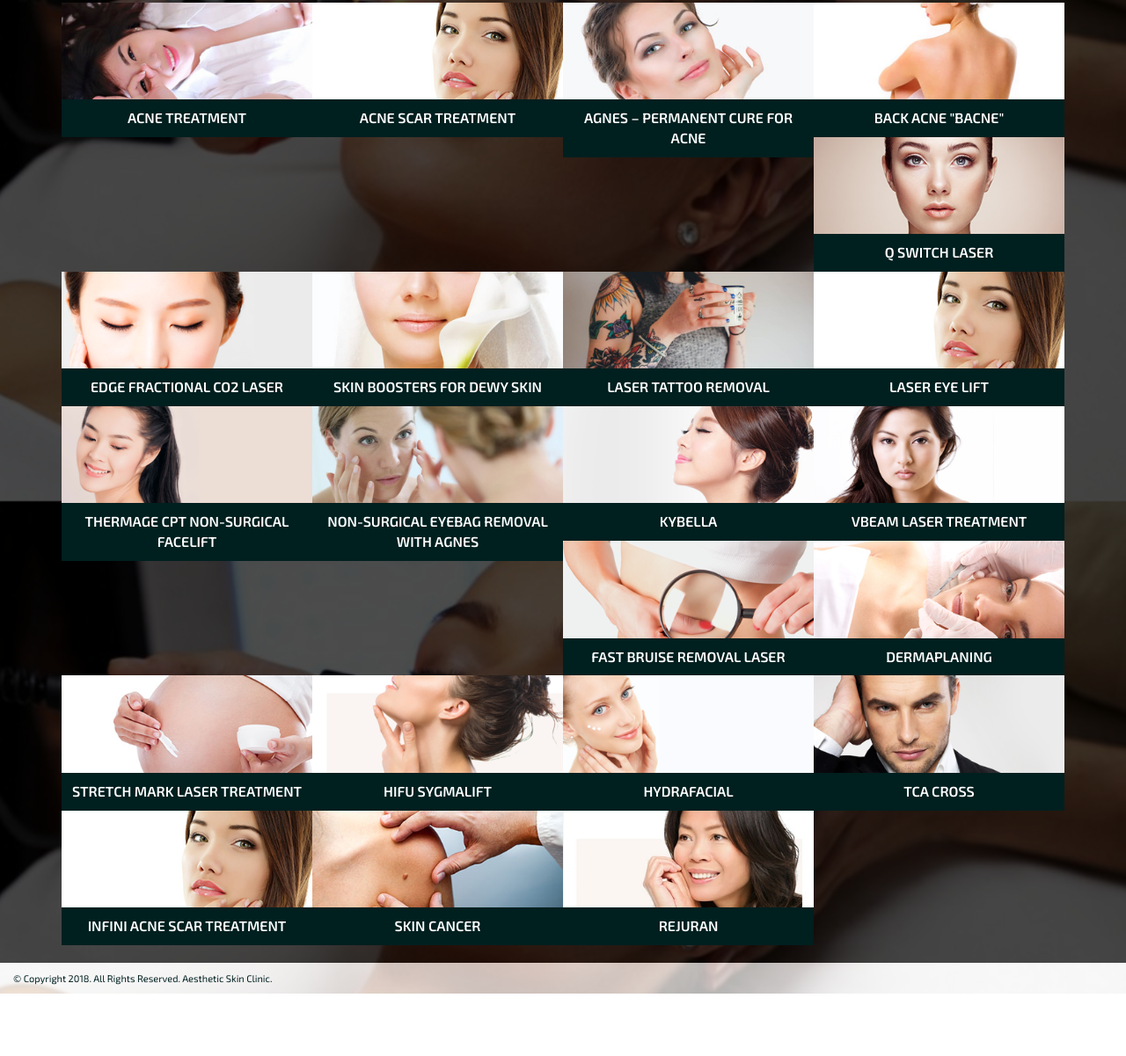
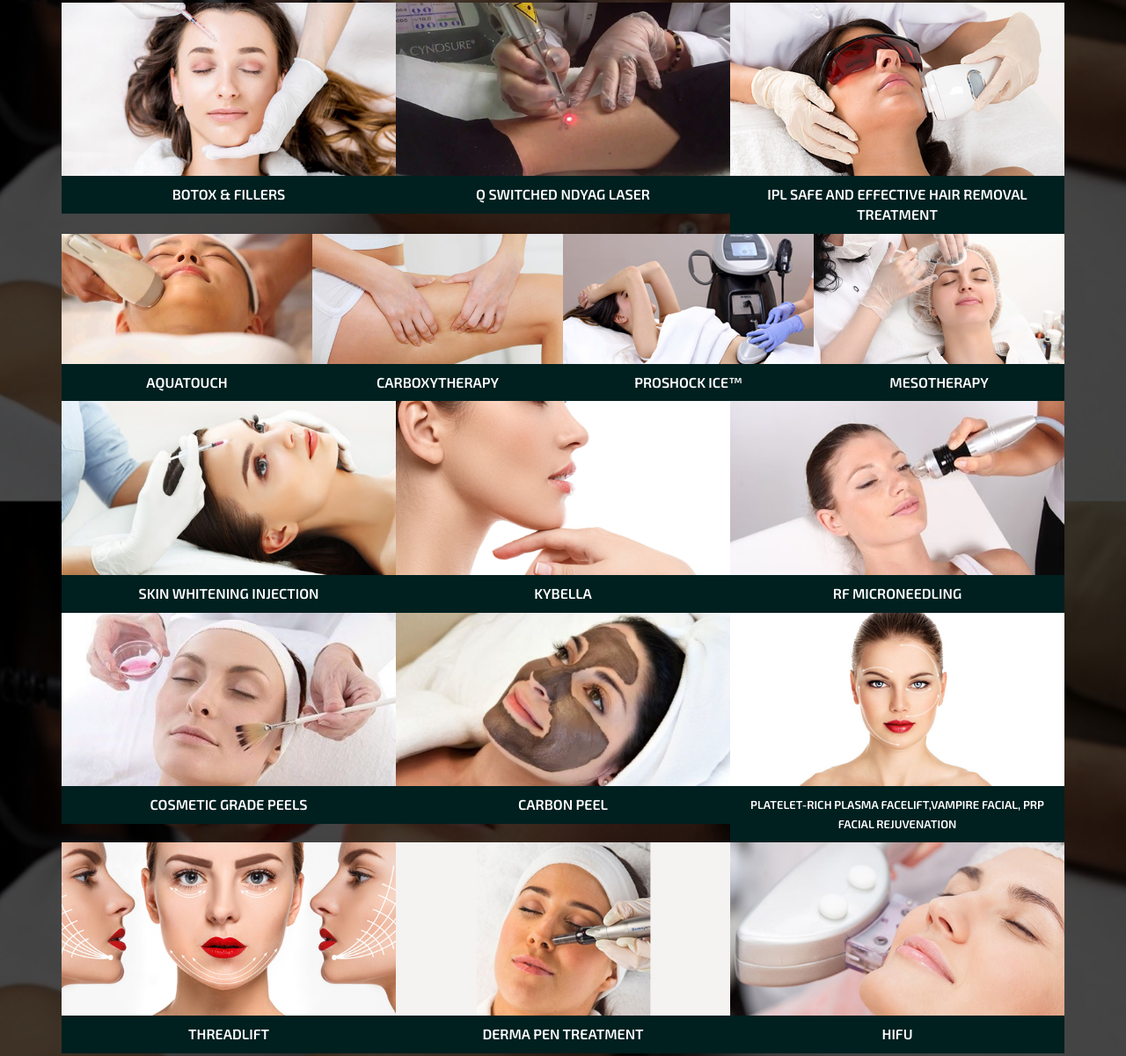
Before and after one commit to irfanhussains/ruxanakazi, a plain HTML site: page treatments.html in a window 1280 px wide. Shown: the part 230-1431 px from the top of the page at 88% size. Before the commit the page ends 1360 px from the top, so only its background shows below. Drawn offline with nearby package versions, Linux system fonts and the light colour scheme.

Commit message:
Add files via upload

```diff
--- a/assets/css/style.css
+++ b/assets/css/style.css
@@ -200,7 +200,6 @@ section.innerPages h1{
 }
 .treat_box img{
 	transition: transform .25s;
-	width:100%;
 }
 .treat_box:hover{
 	text-decoration:none;
--- a/treatments.html
+++ b/treatments.html
@@ -35,13 +35,11 @@
             <li class="pull-right">|</li>
             <li class="pull-right"><i class="fas fa-phone"></i>&nbsp;&nbsp;+92 51 265 4021</li>
           </ul>
-
           <ul class="social pull-right">
             <li class="pull-right"><a href="https://pk.linkedin.com/in/ruxana-kazi-32163813" target="_blank"><i class="fab fa-linkedin"></i></a></li>
             <li class="pull-right"><a href="https://www.facebook.com/DrRuxanaKazi/" target="_blank"><i class="fab fa-facebook"></i></a></li>
             <li class="pull-right"><a href="https://twitter.com/RuxiKazi" target="_blank"><i class="fab fa-twitter-square"></i></a></li>
           </ul>
-
           <nav class="navbar navbar-default pull-right">
             <div class="navbar-header">
               <button type="button" class="navbar-toggle" data-toggle="collapse" data-target="#myNavbar"> <span class="icon-bar"></span> <span class="icon-bar"></span> <span class="icon-bar"></span> </button>
@@ -69,206 +67,29 @@
   <div class="container">
     <h1>TREATMENTS</h1>
     <div class="no-gutter">
-        	<div class="col-lg-3 col-sm-6">
-<a href="#" class="treat_box">
-                    <img src="assets/images/treatments/acne_treatment.jpg" class="img-responsive">
-                    <span class="treat_caption">
-                        Acne Treatment
-                    </span>
-                </a>
-            </div>
-
-            <div class="col-lg-3 col-sm-6">
-            	<a href="#" class="treat_box">
-                    <img src="assets/images/treatments/acne_scar_treament.jpg" class="img-responsive">
-                    <span class="treat_caption">
-                        Acne Scar Treatment
-                    </span>
-                </a>
-            </div>
-
-            <div class="col-lg-3 col-sm-6">
-            	<a href="#" class="treat_box">
-                    <img src="assets/images/treatments/agnes.jpg" class="img-responsive">
-                    <span class="treat_caption">
-                        Agnes – Permanent Cure for Acne
-                    </span>
-                </a>
-            </div>
-
-            <div class="col-lg-3 col-sm-6">
-            	<a href="#" class="treat_box">
-                    <img src="assets/images/treatments/bacne.jpg" class="img-responsive">
-                    <span class="treat_caption">
-                        Back Acne "Bacne"
-                    </span>
-                </a>
-            </div>
-
-            <div class="col-lg-3 col-sm-6">
-            	<a href="#" class="treat_box">
-                    <img src="assets/images/treatments/q_switch_laser.jpg" class="img-responsive">
-                    <span class="treat_caption">
-                        Q Switch Laser
-                    </span>
-                </a>
-        </div>
-
-            <div class="col-lg-3 col-sm-6">
-            	<a href="#" class="treat_box">
-                    <img src="assets/images/treatments/edge_fractional.png" class="img-responsive">
-                    <span class="treat_caption">
-                        Edge Fractional CO2 Laser
-                    </span>
-                </a>
-            </div>
-
-            <div class="col-lg-3 col-sm-6">
-            	<a href="#" class="treat_box">
-                    <img src="assets/images/treatments/skinbooster.jpg" class="img-responsive">
-                    <span class="treat_caption">
-                        Skin Boosters for Dewy Skin
-                    </span>
-                </a>
-            </div>
-
-            <div class="col-lg-3 col-sm-6">
-            	<a href="#" class="treat_box">
-                    <img src="assets/images/treatments/laser_tatoo.jpg" class="img-responsive">
-                    <span class="treat_caption">
-                        Laser Tattoo Removal
-                    </span>
-                </a>
-    </div>
-
-		    <div class="col-lg-3 col-sm-6">
-            	<a href="#" class="treat_box">
-                    <img src="assets/images/treatments/acne_scar_treament.jpg" class="img-responsive">
-                    <span class="treat_caption">
-                        Laser Eye Lift
-                    </span>
-                </a>
-    </div>
-		    <div class="col-lg-3 col-sm-6">
-            	<a href="#" class="treat_box">
-                    <img src="assets/images/treatments/thermage.png" class="img-responsive">
-                    <span class="treat_caption">
-                        Thermage CPT Non-Surgical Facelift
-                    </span>
-                </a>
-    </div>
-		    <div class="col-lg-3 col-sm-6">
-            	<a href="#" class="treat_box">
-                    <img src="assets/images/treatments/non_surgical.jpg" class="img-responsive">
-                    <span class="treat_caption">
-                        Non-surgical Eyebag Removal with Agnes
-                    </span>
-                </a>
-    </div>
-		    <div class="col-lg-3 col-sm-6">
-            	<a href="#" class="treat_box">
-                    <img src="assets/images/treatments/kybella.png" class="img-responsive">
-                    <span class="treat_caption">
-                        Kybella
-                    </span>
-                </a>
-    </div>
-
-    <div class="col-lg-3 col-sm-6">
-            	<a href="#" class="treat_box">
-                    <img src="assets/images/treatments/vbeam.png" class="img-responsive">
-                    <span class="treat_caption">
-                        Vbeam Laser Treatment
-                    </span>
-                </a>
-    </div>
-    <div class="col-lg-3 col-sm-6">
-            	<a href="#" class="treat_box">
-                    <img src="assets/images/treatments/fastBruise.png" class="img-responsive">
-                    <span class="treat_caption">
-                        Fast Bruise Removal Laser
-                    </span>
-                </a>
-    </div>
-    <div class="col-lg-3 col-sm-6">
-            	<a href="#" class="treat_box">
-                    <img src="assets/images/treatments/dermaplaning.png" class="img-responsive">
-                    <span class="treat_caption">
-                        Dermaplaning
-                    </span>
-                </a>
-    </div>
-    <div class="col-lg-3 col-sm-6">
-            	<a href="#" class="treat_box">
-                    <img src="assets/images/treatments/stretchmarks.png" class="img-responsive">
-                    <span class="treat_caption">
-                        Stretch Mark Laser Treatment
-                    </span>
-                </a>
-    </div>
-
-    <div class="col-lg-3 col-sm-6">
-            	<a href="#" class="treat_box">
-                    <img src="assets/images/treatments/hifu.png" class="img-responsive">
-                    <span class="treat_caption">
-                        HIFU Sygmalift
-                    </span>
-                </a>
-    </div>
-
-    <div class="col-lg-3 col-sm-6">
-            	<a href="#" class="treat_box">
-                    <img src="assets/images/treatments/hydrafacial.png" class="img-responsive">
-                    <span class="treat_caption">
-                        Hydrafacial
-                    </span>
-                </a>
-    </div>
-
-    <div class="col-lg-3 col-sm-6">
-            	<a href="#" class="treat_box">
-                    <img src="assets/images/treatments/tca.png" class="img-responsive">
-                    <span class="treat_caption">
-                        TCA Cross
-                    </span>
-                </a>
-    </div>
-
-    <div class="col-lg-3 col-sm-6">
-            	<a href="#" class="treat_box">
-                    <img src="assets/images/treatments/acne_scar_treament.jpg" class="img-responsive">
-                    <span class="treat_caption">
-                        INFINI ACNE SCAR TREATMENT
-                    </span>
-                </a>
-    </div>
-
-    <div class="col-lg-3 col-sm-6">
-            	<a href="#" class="treat_box">
-                    <img src="assets/images/treatments/skincancer-thumb.jpg" class="img-responsive">
-                    <span class="treat_caption">
-                        Skin Cancer
-                    </span>
-                </a>
-    </div>
-
-    <div class="col-lg-3 col-sm-6">
-            	<a href="#" class="treat_box">
-                    <img src="assets/images/treatments/rejuran-thumb.jpg" class="img-responsive">
-                    <span class="treat_caption">
-                        Rejuran
-                    </span>
-                </a>
-    </div>
+      <div class="col-lg-4 col-sm-6"> <a href="#" class="treat_box"> <img src="assets/images/treatments/treat1.jpg" class="img-responsive"> <span class="treat_caption"> Botox &amp; Fillers </span> </a> </div>
+      <div class="col-lg-4 col-sm-6"> <a href="#" class="treat_box"> <img src="assets/images/treatments/treat2.jpg" class="img-responsive"> <span class="treat_caption"> Q switched NdYag Laser </span> </a> </div>
+      <div class="col-lg-4 col-sm-6"> <a href="#" class="treat_box"> <img src="assets/images/treatments/treat3.jpg" class="img-responsive"> <span class="treat_caption"> IPL Safe And Effective Hair Removal Treatment </span> </a> </div>
+      <div class="col-lg-3 col-sm-6"> <a href="#" class="treat_box"> <img src="assets/images/treatments/treat4.jpg" class="img-responsive"> <span class="treat_caption"> Aquatouch </span> </a> </div>
+      <div class="col-lg-3 col-sm-6"> <a href="#" class="treat_box"> <img src="assets/images/treatments/treat5.jpg" class="img-responsive"> <span class="treat_caption"> Carboxytherapy </span> </a> </div>
+      <div class="col-lg-3 col-sm-6"> <a href="#" class="treat_box"> <img src="assets/images/treatments/treat6.jpg" class="img-responsive"> <span class="treat_caption"> ProShock Ice™ </span> </a> </div>
+      <div class="col-lg-3 col-sm-6"> <a href="#" class="treat_box"> <img src="assets/images/treatments/treat7.jpg" class="img-responsive"> <span class="treat_caption"> Mesotherapy </span> </a> </div>
+      <div class="col-lg-4 col-sm-6"> <a href="#" class="treat_box"> <img src="assets/images/treatments/treat8.jpg" class="img-responsive"> <span class="treat_caption"> Skin Whitening Injection </span> </a> </div>
+      <div class="col-lg-4 col-sm-6"> <a href="#" class="treat_box"> <img src="assets/images/treatments/treat9.jpg" class="img-responsive"> <span class="treat_caption"> KYBELLA </span> </a> </div>
+      <div class="col-lg-4 col-sm-6"> <a href="#" class="treat_box"> <img src="assets/images/treatments/treat10.jpg" class="img-responsive"> <span class="treat_caption"> RF MICRONEEDLING </span> </a> </div>
+      <div class="col-lg-4 col-sm-6"> <a href="#" class="treat_box"> <img src="assets/images/treatments/treat11.jpg" class="img-responsive"> <span class="treat_caption"> Cosmetic Grade Peels </span> </a> </div>
+      <div class="col-lg-4 col-sm-6"> <a href="#" class="treat_box"> <img src="assets/images/treatments/treat12.jpg" class="img-responsive"> <span class="treat_caption"> Carbon Peel </span> </a> </div>
+      <div class="col-lg-4 col-sm-6"> <a href="#" class="treat_box"> <img src="assets/images/treatments/treat13.jpg" class="img-responsive"> <span class="treat_caption" style="font-size:13px;    line-height: 22px;"> Platelet-Rich Plasma Facelift,Vampire Facial, PRP Facial Rejuvenation </span> </a> </div>
+      <div class="col-lg-4 col-sm-6"> <a href="#" class="treat_box"> <img src="assets/images/treatments/treat14.jpg" class="img-responsive"> <span class="treat_caption"> Threadlift </span> </a> </div>
+      <div class="col-lg-4 col-sm-6"> <a href="#" class="treat_box"> <img src="assets/images/treatments/treat15.jpg" class="img-responsive"> <span class="treat_caption"> Derma pen Treatment </span> </a> </div>
+      <div class="col-lg-4 col-sm-6"> <a href="#" class="treat_box"> <img src="assets/images/treatments/treat16.jpg" class="img-responsive"> <span class="treat_caption"> HIFU </span> </a> </div>
     </div>
   </div>
 </section>
 <!-- Main Content Area ends -->
 <!-- Footer Begins -->
 <footer>
-	<div class="container-fluid">
-		&copy; Copyright 2018. All Rights Reserved. Aesthetic Skin Clinic.
-    </div>
+  <div class="container-fluid"> &copy; Copyright 2018. All Rights Reserved. Aesthetic Skin Clinic. </div>
 </footer>
 <!-- Footer Ends -->
 
```
Also changed, not shown: assets/images/treatments/treat1.jpg (added), assets/images/treatments/treat10.jpg (added), assets/images/treatments/treat11.jpg (added), assets/images/treatments/treat12.jpg (added), assets/images/treatments/treat13.jpg (added), assets/images/treatments/treat14.jpg (added), assets/images/treatments/treat15.jpg (added), assets/images/treatments/treat16.jpg (added), assets/images/treatments/treat2.jpg (added), assets/images/treatments/treat3.jpg (added), assets/images/treatments/treat4.jpg (added), assets/images/treatments/treat5.jpg (added), assets/images/treatments/treat6.jpg (added), assets/images/treatments/treat7.jpg (added), 2 more files. Lines whose indentation alone changed are shown as unchanged.
